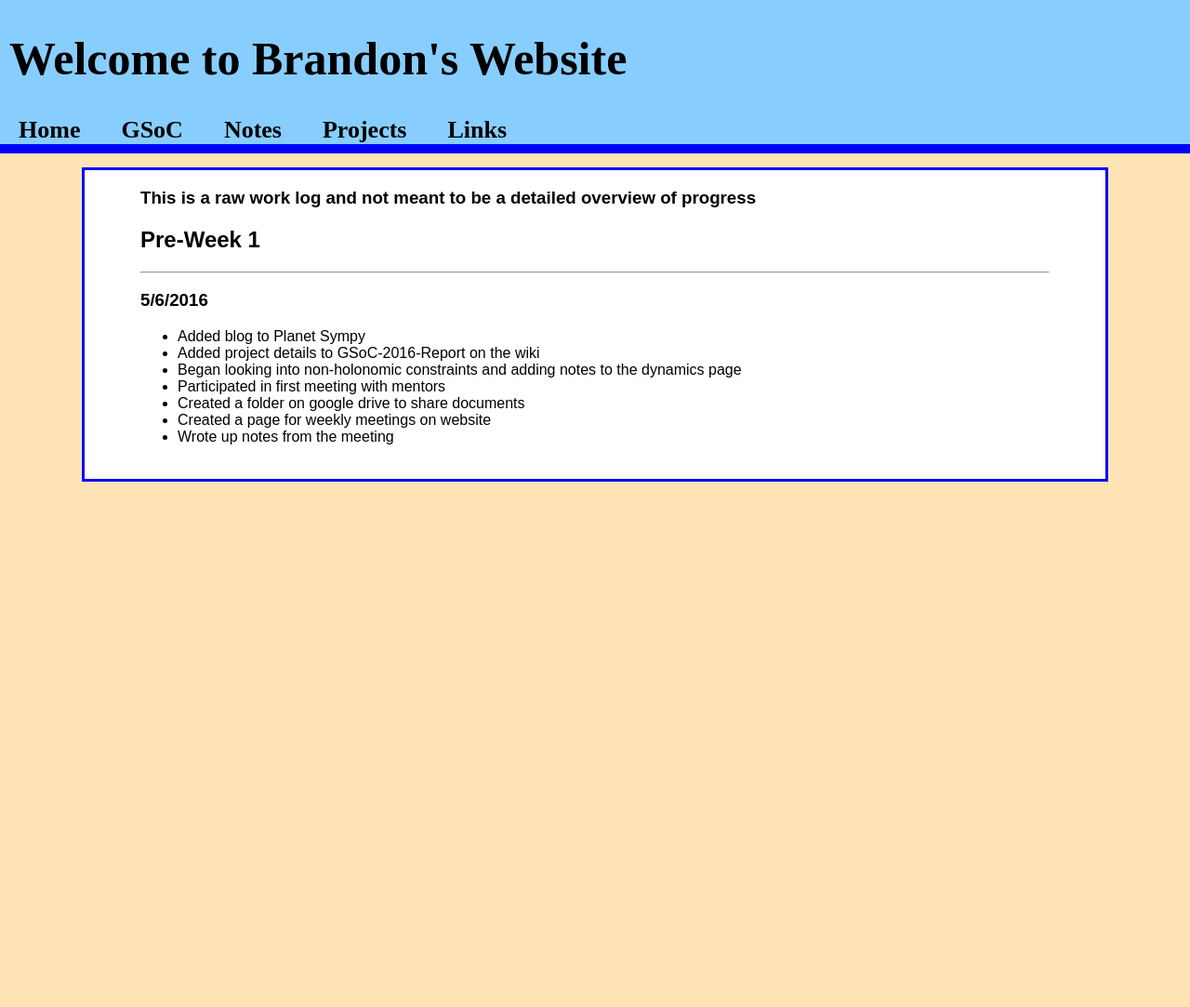
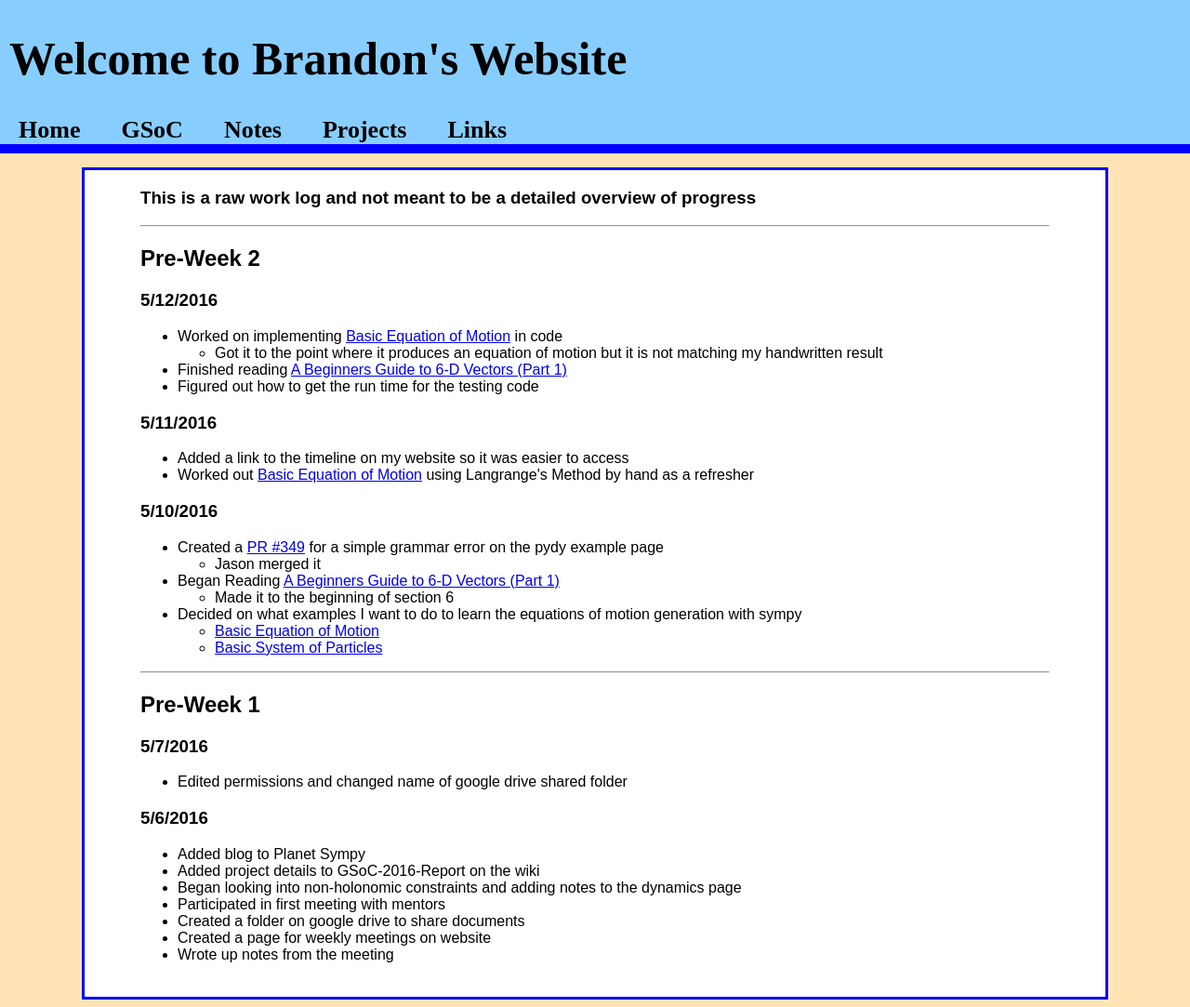
Before and after one commit to jbm950/jbm950.github.io, a Jekyll site: the page built from GSoC/raw_log.html, in a window 1280 px wide. Shown: the whole page at 93% size. Built offline with Jekyll 4.4.1, drawn with Linux system fonts in a browser that asks for light colours; before the commit the page ends 900 px from its top, so only the background shows below that.

Commit message:
worked on GSoC stuff

```diff
--- a/GSoC/GSoC_main.html
+++ b/GSoC/GSoC_main.html
@@ -18,5 +18,6 @@ title: Gsoc
 <p>Link to <a href="./weekly_meetings.html">weekly meetings</a></p>
 <p>Link to <a href="../notes/dynamics/dynamics_main.html">Dynamics Notes</a></p>
 <p>Link to <a href="./raw_log.html">raw work log</a></p>
+<p>Link to <a href="./timeline.html">timeline</a></p>
 </body>
 </html>
--- a/GSoC/raw_log.html
+++ b/GSoC/raw_log.html
@@ -14,9 +14,45 @@ title: Raw Log
 </head>
 <body>
 <h3 id="this-is-a-raw-work-log-and-not-meant-to-be-a-detailed-overview-of-progress">This is a raw work log and not meant to be a detailed overview of progress</h3>
+<hr>
+<h2 id="pre-week-2">Pre-Week 2</h2>
+<h3 id="section">5/12/2016</h3>
+<ul>
+<li>Worked on implementing <a href="../notes/analytical_dynamics/analytical_dynamics_main.html#e_basic_equation_of_motion">Basic Equation of Motion</a> in code
+<ul>
+<li>Got it to the point where it produces an equation of motion but it is not matching my handwritten result</li>
+</ul></li>
+<li>Finished reading <a href="http://ieeexplore.ieee.org/xpls/icp.jsp?arnumber=5569032#article">A Beginners Guide to 6-D Vectors (Part 1)</a></li>
+<li>Figured out how to get the run time for the testing code</li>
+</ul>
+<h3 id="section-1">5/11/2016</h3>
+<ul>
+<li>Added a link to the timeline on my website so it was easier to access</li>
+<li>Worked out <a href="../notes/analytical_dynamics/analytical_dynamics_main.html#e_basic_equation_of_motion">Basic Equation of Motion</a> using Langrange's Method by hand as a refresher</li>
+</ul>
+<h3 id="section-2">5/10/2016</h3>
+<ul>
+<li>Created a <a href="https://github.com/pydy/pydy/pull/349">PR #349</a> for a simple grammar error on the pydy example page
+<ul>
+<li>Jason merged it</li>
+</ul></li>
+<li>Began Reading <a href="http://ieeexplore.ieee.org/xpls/icp.jsp?arnumber=5569032#article">A Beginners Guide to 6-D Vectors (Part 1)</a>
+<ul>
+<li>Made it to the beginning of section 6</li>
+</ul></li>
+<li>Decided on what examples I want to do to learn the equations of motion generation with sympy
+<ul>
+<li><a href="../notes/analytical_dynamics/analytical_dynamics_main.html#e_basic_equation_of_motion">Basic Equation of Motion</a></li>
+<li><a href="../notes/analytical_dynamics/analytical_dynamics_main.html#basic_sys_of_particles">Basic System of Particles</a></li>
+</ul></li>
+</ul>
+<hr>
 <h2 id="pre-week-1">Pre-Week 1</h2>
-<hr>
-<h3 id="section">5/6/2016</h3>
+<h3 id="section-3">5/7/2016</h3>
+<ul>
+<li>Edited permissions and changed name of google drive shared folder</li>
+</ul>
+<h3 id="section-4">5/6/2016</h3>
 <ul>
 <li>Added blog to Planet Sympy</li>
 <li>Added project details to GSoC-2016-Report on the wiki</li>
```
Also changed, not shown: GSoC/timeline.html (added, +83 -0 lines), source/GSoC/GSoC_main.md (+2 -0 lines), source/GSoC/raw_log.md (+37 -1 lines), source/GSoC/timeline.md (added, +86 -0 lines).
